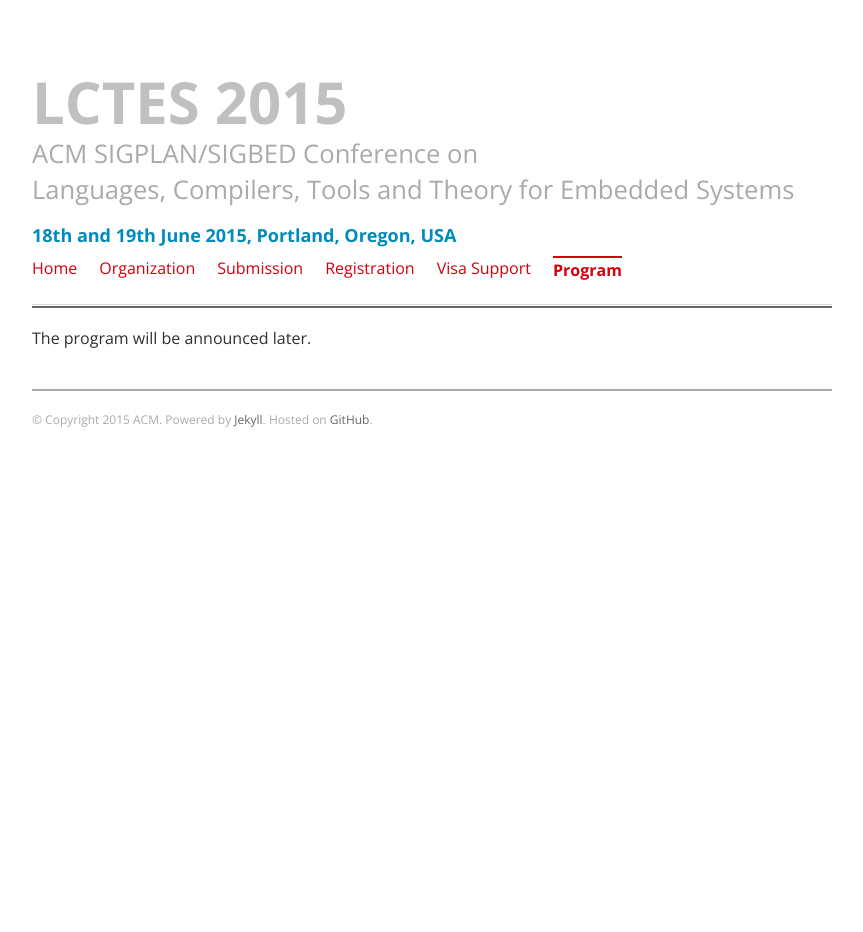
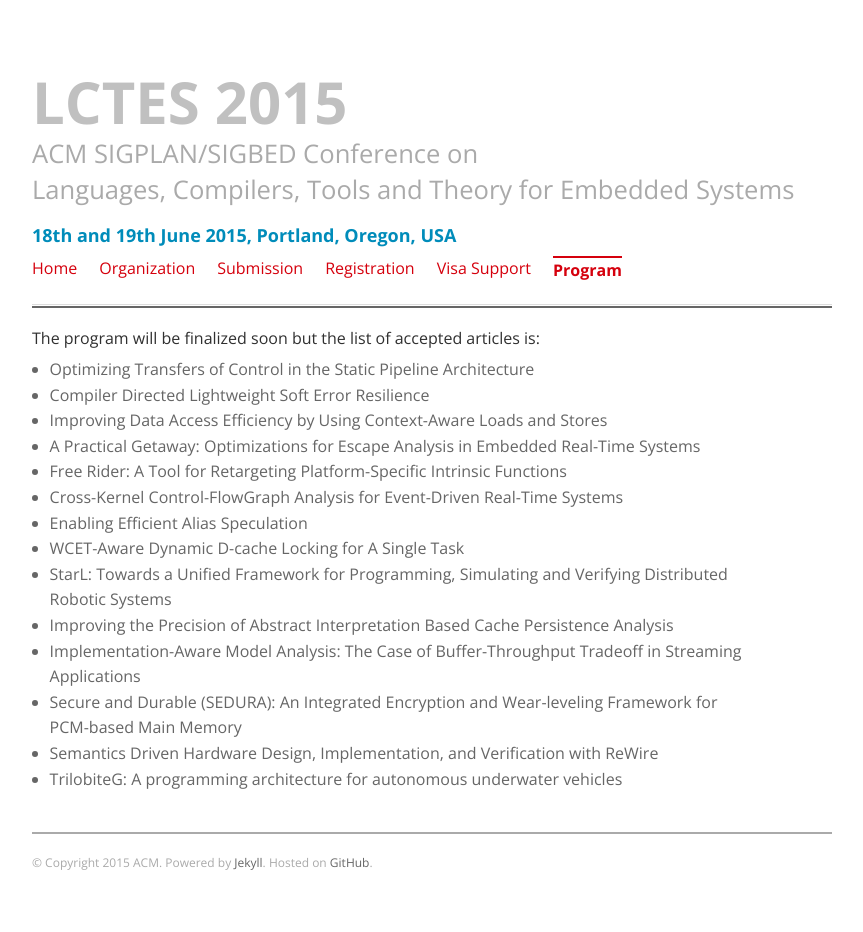
Before and after one commit to GSathish/lctes2015, a Jekyll site: the page built from program/index.html, in a window 1280 px wide. Shown: the whole page, without its empty margins (28-891 px from the left). Built offline with Jekyll 4.4.1, drawn with Linux system fonts in a browser that asks for light colours; before the commit the page ends 900 px from its top, so only the background shows below that.

Commit message:
accepted papers added

```diff
--- a/index.html
+++ b/index.html
@@ -9,7 +9,8 @@
 <div style="background: #eaeaea; padding: 18px;">
 <h2>Recent News</h2>
 <ul>
-	<li><strong><a href="https://www.regonline.com/Register/Checkin.aspx?EventID=1692718">Registration for FCRC 2015</a> is now open.</strong></li>
+	<li>The list of accepted papers is <a href="program">now available</a>.</li>
+	<li><a href="https://www.regonline.com/Register/Checkin.aspx?EventID=1692718">Registration for FCRC 2015</a> is now open.</li>
 	<li>The deadline to submit articles to LCTES 2015 has now passed.</li>
 	<li>The submission deadline for LCTES 2015 has been extended to Feb. 22 23:59 UTC/GMT -12h Baker Island Time.</li>
 	<li><a href="http://fcrc.acm.org/travel.cfm">Accommodation information</a> for FCRC 2015 (that LCTES 2015 is part of) is now available. The deadline to obtain the special rate for this event is May 16 or until rooms are sold out, whichever is earlier.</li>
--- a/program/index.html
+++ b/program/index.html
@@ -5,4 +5,21 @@
 description: LCTES 2015 Organizing Committee
 ---
 
-<h4>The program will be announced later.</h4>
+<h4>The program will be finalized soon but the list of accepted articles is:</h4>
+
+<ul>
+<li>Optimizing Transfers of Control in the Static Pipeline Architecture</li>
+<li>Compiler Directed Lightweight Soft Error Resilience</li>
+<li>Improving Data Access Efficiency by Using Context-Aware Loads and Stores</li>
+<li>A Practical Getaway: Optimizations for Escape Analysis in Embedded Real-Time Systems</li>
+<li>Free Rider: A Tool for Retargeting Platform-Specific Intrinsic Functions</li>
+<li>Cross-Kernel Control-FlowGraph Analysis for Event-Driven Real-Time Systems</li>
+<li>Enabling Efficient Alias Speculation</li>
+<li>WCET-Aware Dynamic D-cache Locking for A Single Task</li>
+<li>StarL: Towards a Unified Framework for Programming, Simulating and Verifying Distributed Robotic Systems</li>
+<li>Improving the Precision of Abstract Interpretation Based Cache Persistence Analysis</li>
+<li>Implementation-Aware Model Analysis: The Case of Buffer-Throughput Tradeoff in Streaming Applications</li>
+<li>Secure and Durable (SEDURA): An Integrated Encryption and Wear-leveling Framework for PCM-based Main Memory</li>
+<li>Semantics Driven Hardware Design, Implementation, and Verification with ReWire</li>
+<li>TrilobiteG: A programming architecture for autonomous underwater vehicles</li>
+</ul>
```
